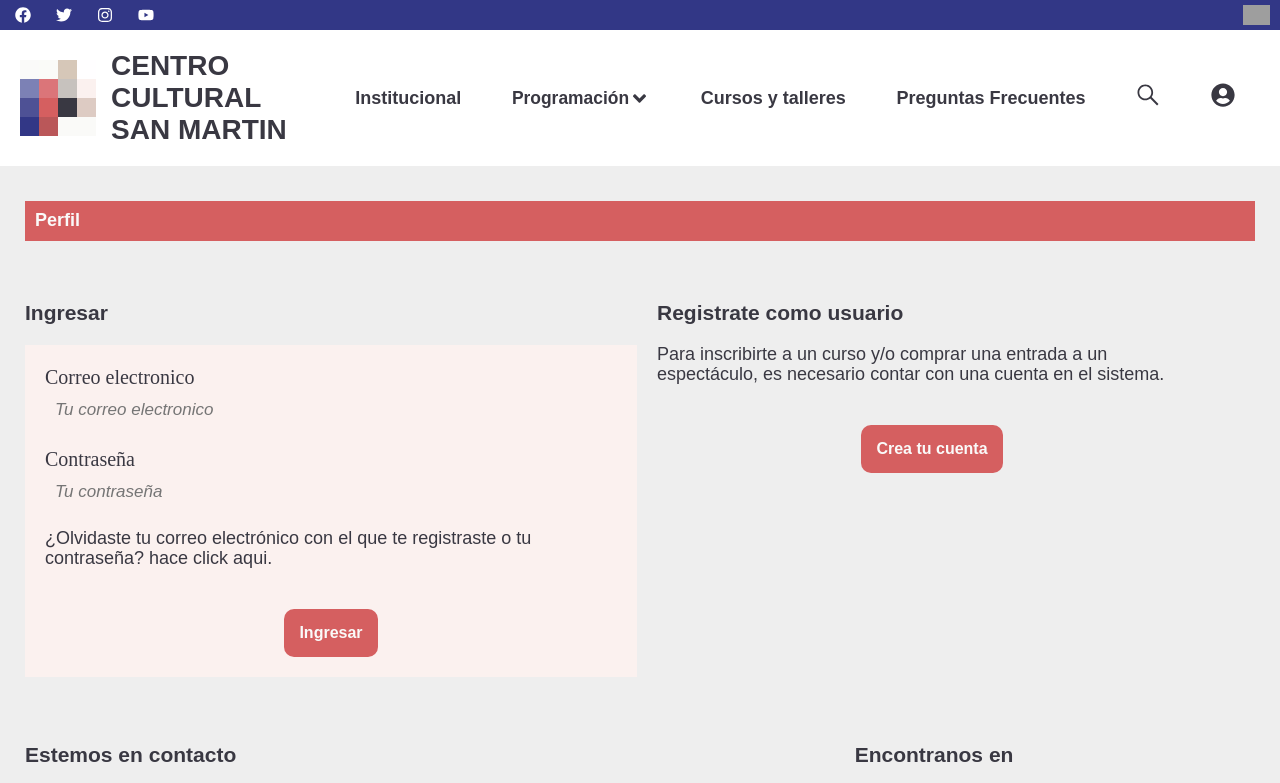
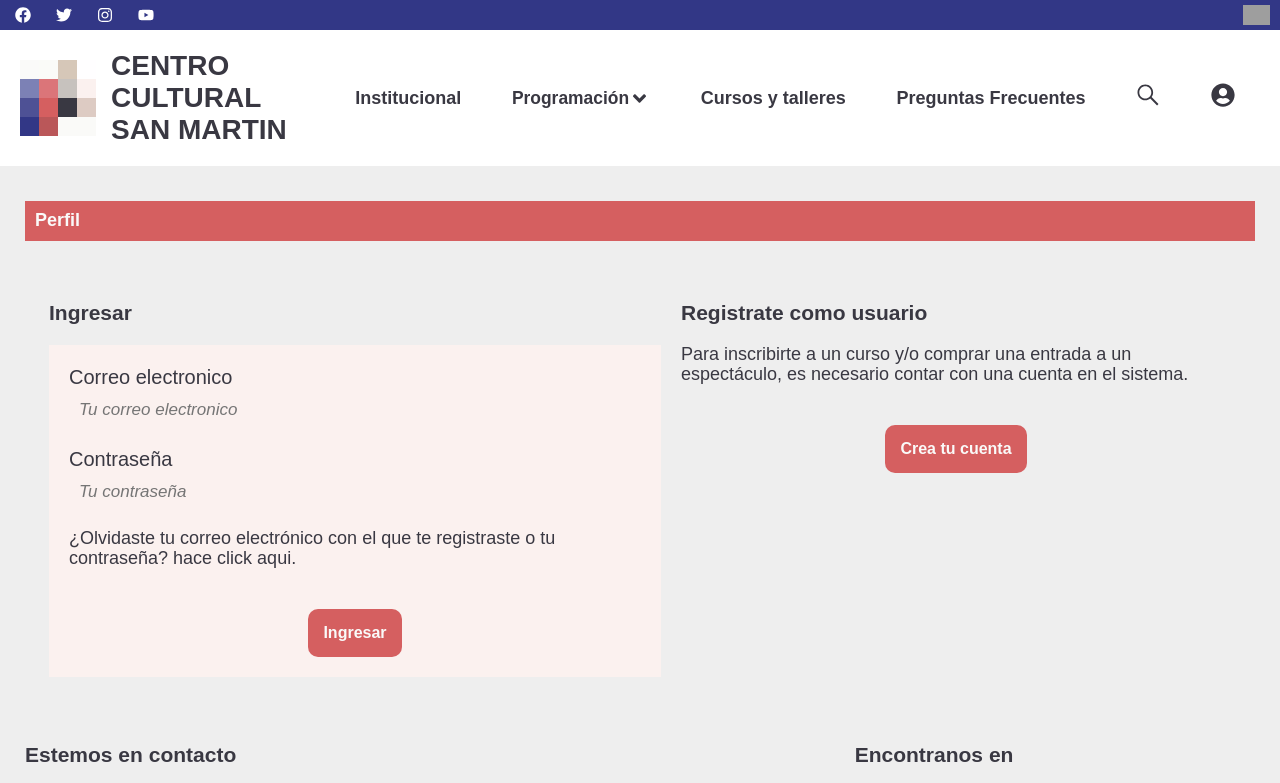
Before and after one commit to davaloslm/C6-09-ft-mern, a React (Create React App) app in the folder site/FRONT/centro-cultural/: page /perfil in a window 1280 px wide. Shown: the top 783 px of the page. Built offline with nearby package versions, Linux system fonts and the light colour scheme; grey boxes are pictures that could not be loaded; a web font is replaced by a local one.

Commit message:
modificando login/style

```diff
--- a/site/FRONT/centro-cultural/src/components/LoginForm/loginform.css
+++ b/site/FRONT/centro-cultural/src/components/LoginForm/loginform.css
@@ -12,7 +12,7 @@
 }
 
 .LoginLabel {
-    font-family: 'Bebas Neue Pro';
+    /* font-family: 'Bebas Neue Pro'; */
     font-style: normal;
     font-weight: 400;
     font-size: 20px;
--- a/site/FRONT/centro-cultural/src/styles/perfil.css
+++ b/site/FRONT/centro-cultural/src/styles/perfil.css
@@ -19,7 +19,7 @@
     .LoginBox {
         display:flex;
         margin-top: 60px;
-        /* justify-content: space-around; */
+        justify-content: center;
 
 
     }
```
